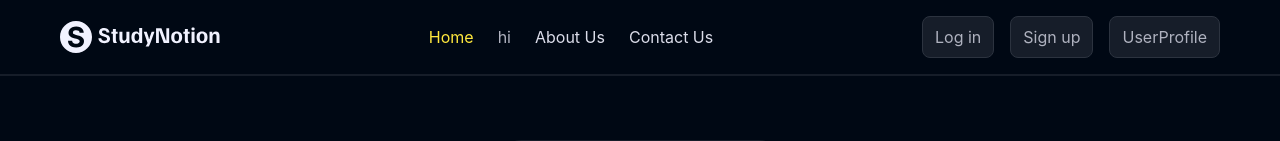
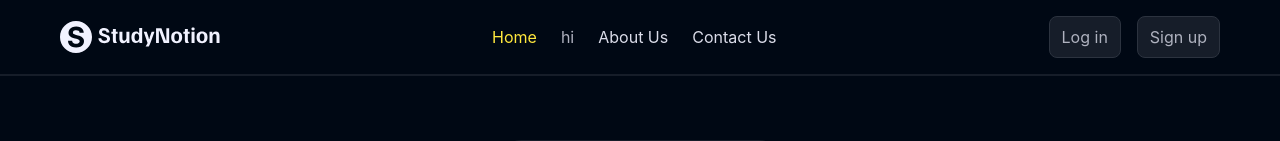
Before and after one commit to Soni895/Edu_tech, a React (Create React App) app: page / in a window 1280 px wide. Shown: the top 141 px of the page. Built offline with nearby package versions, Linux system fonts and the light colour scheme.

Commit message:
nav bar code updated

```diff
--- a/src/components/common/Navbar.js
+++ b/src/components/common/Navbar.js
@@ -104,7 +104,7 @@ const {TotalItems}=useSelector((state)=>state.Cart);
             </button>
         </Link>)
     }
-    { Token===null &&(
+    { Token!==null &&(
         <UserProfile></UserProfile>
     )
         /* isLoggedIn &&
```
